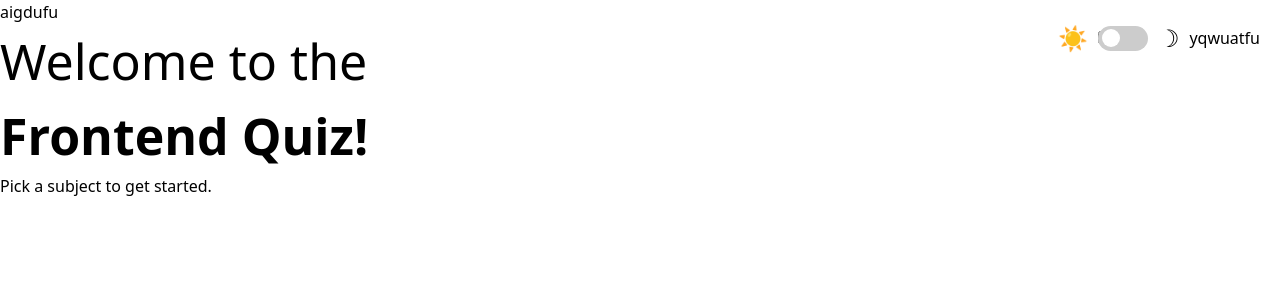
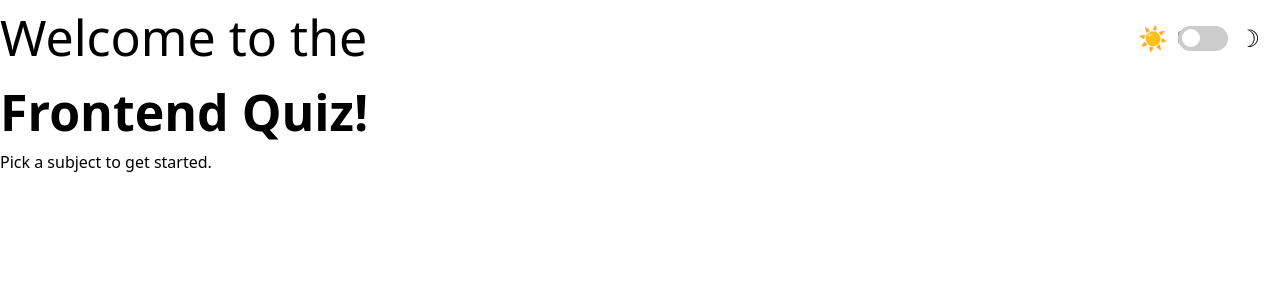
Before and after one commit to LukaKoridze13/g5-quizz-app, a React app: page / in a window 1280 px wide. Shown: the top 300 px of the page. Built offline with nearby package versions, Linux system fonts and the light colour scheme; the HTML template or start-up script is replaced by a standard one.

Commit message:
Update App.jsx

```diff
--- a/src/App.jsx
+++ b/src/App.jsx
@@ -25,9 +25,7 @@ const ThemeToggle = () => {
           <span className="slider"></span>
         </label>
         <h1 className="icon">☽</h1>
-        <h3>yqwuatfu</h3>
       </div>
-      <p>aigdufu</p>
     </div>
   );
 };
```
